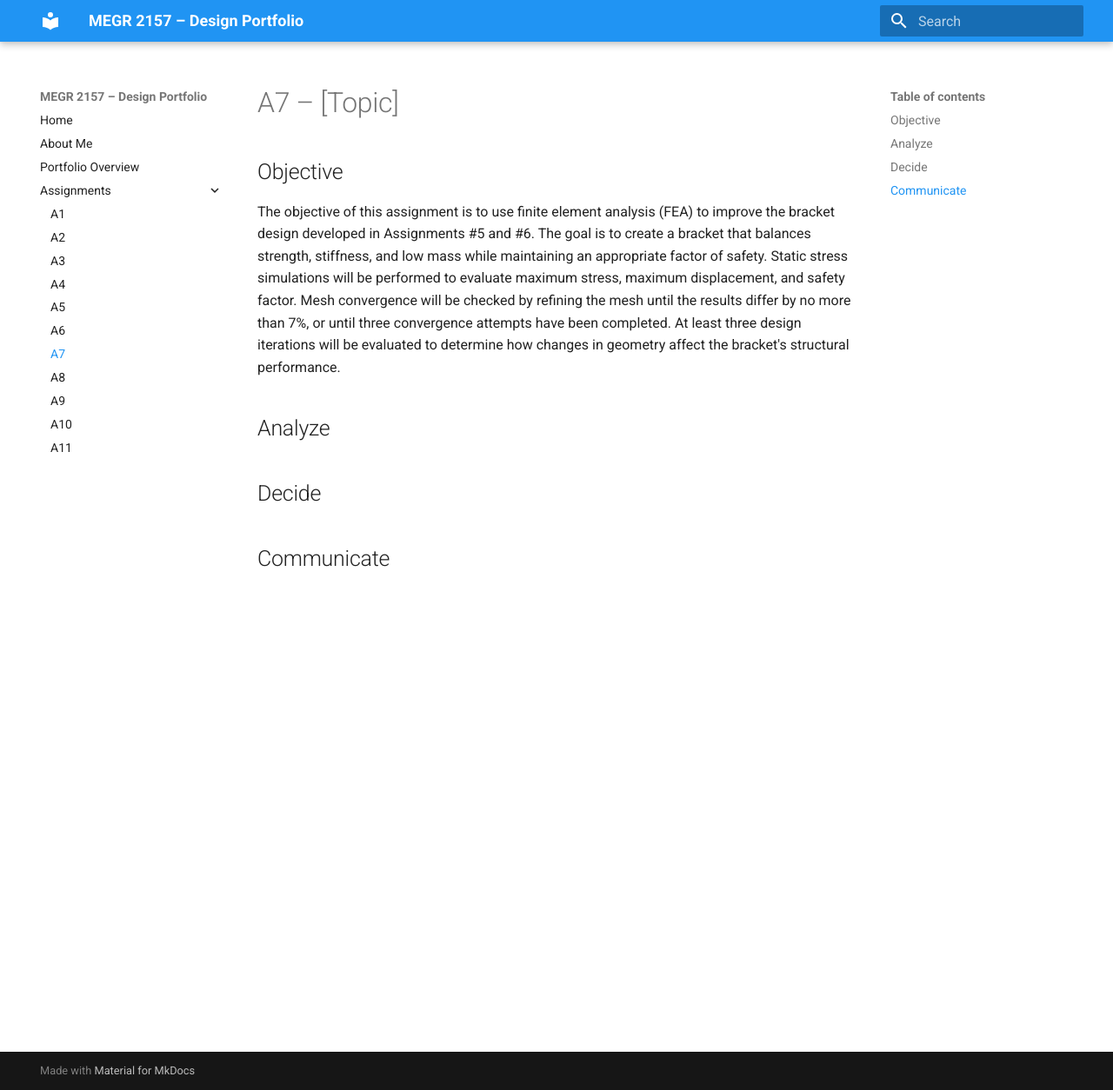
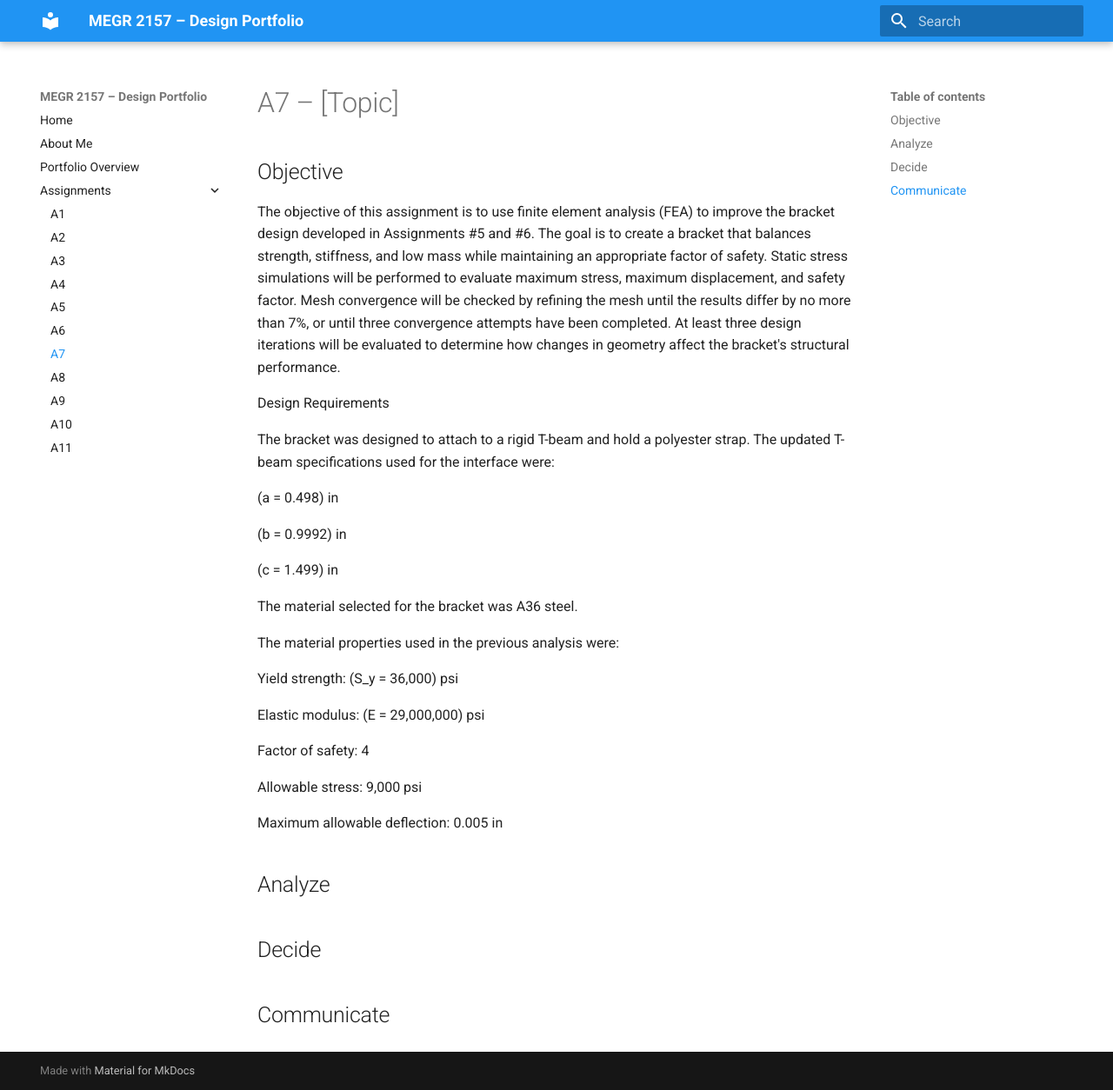
Before and after one commit to rsmith367-ux/design-projects-portfolio, an MkDocs documentation site: the page built from docs/assignments/A07/index.md, in a window 1280 px wide and 1254 px high. Shown: the whole window at 87% size. Built offline with MkDocs 1.6.1 and Material for MkDocs 9.7.7, drawn with Linux system fonts in a browser that asks for light colours.

Commit message:
Update index.md

```diff
--- a/docs/assignments/A07/index.md
+++ b/docs/assignments/A07/index.md
@@ -3,6 +3,30 @@
 ## Objective
 
 The objective of this assignment is to use finite element analysis (FEA) to improve the bracket design developed in Assignments #5 and #6. The goal is to create a bracket that balances strength, stiffness, and low mass while maintaining an appropriate factor of safety. Static stress simulations will be performed to evaluate maximum stress, maximum displacement, and safety factor. Mesh convergence will be checked by refining the mesh until the results differ by no more than 7%, or until three convergence attempts have been completed. At least three design iterations will be evaluated to determine how changes in geometry affect the bracket's structural performance.
+
+Design Requirements
+
+The bracket was designed to attach to a rigid T-beam and hold a polyester strap. The updated T-beam specifications used for the interface were:
+
+(a = 0.498) in
+
+(b = 0.9992) in
+
+(c = 1.499) in
+
+The material selected for the bracket was A36 steel.
+
+The material properties used in the previous analysis were:
+
+Yield strength: (S_y = 36,000) psi
+
+Elastic modulus: (E = 29,000,000) psi
+
+Factor of safety: 4
+
+Allowable stress: 9,000 psi
+
+Maximum allowable deflection: 0.005 in
 
 ## Analyze
 
```
